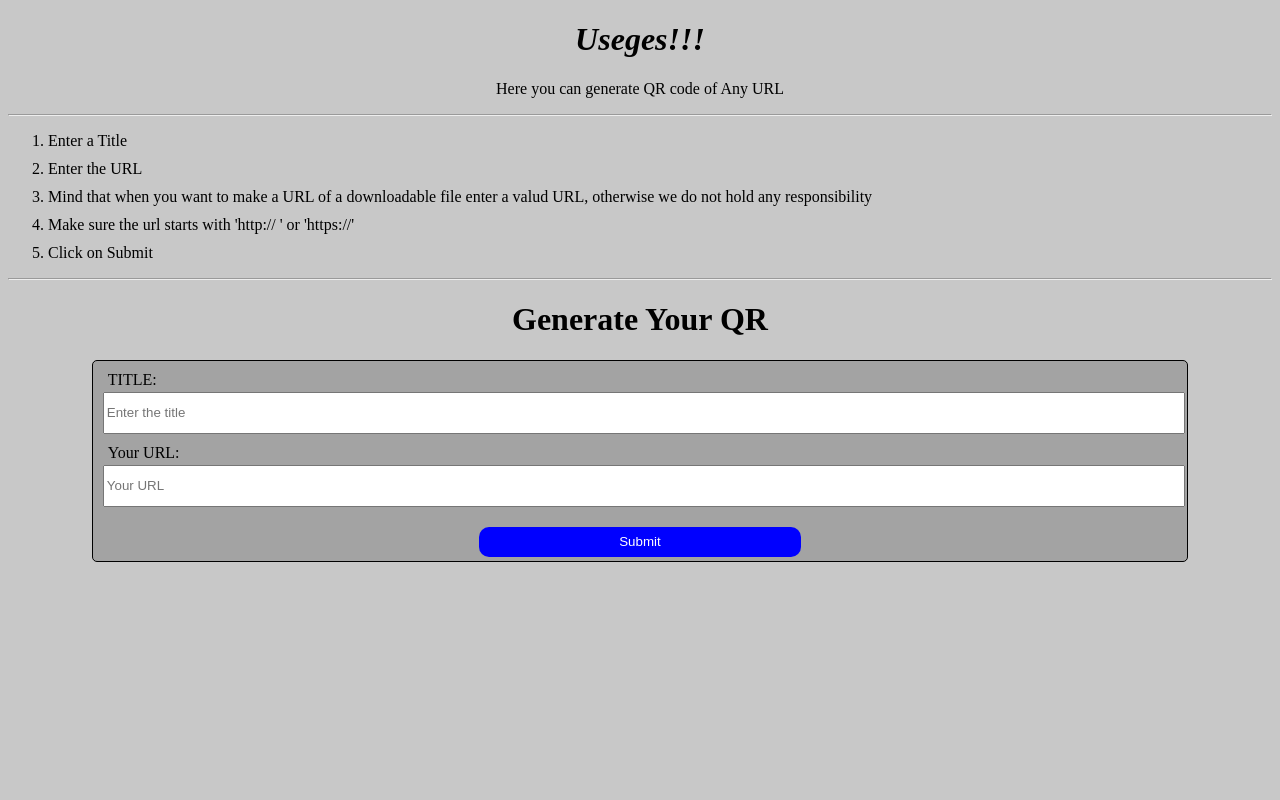
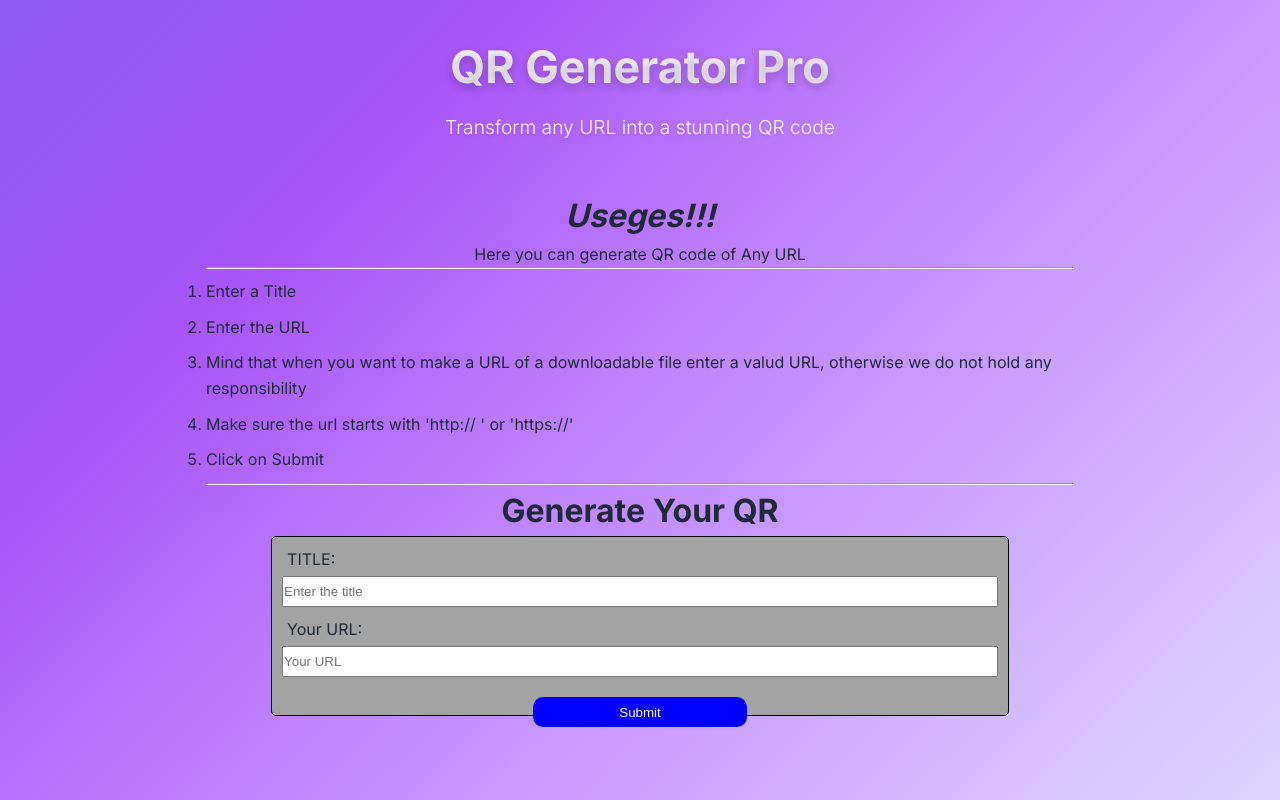
Before and after one commit to Salehin-07/QR-Generator-, a Django app: page / in a window 1280 px wide. Run offline with Django 5.2, Linux system fonts and the light colour scheme.

Commit message:
Update base.html

```diff
--- a/templates/base.html
+++ b/templates/base.html
@@ -1,13 +1,173 @@
 <!DOCTYPE html>
-
 <html lang="en">
 <head>
-	<meta charset="UTF-8">
-	<meta name="viewport" content="width=device-width, initial-scale=1.0">
-	{% block style %}{%  endblock%}
-	<title>QR GENARATOR URL</title>
+    <meta charset="UTF-8">
+    <meta name="viewport" content="width=device-width, initial-scale=1.0">
+    <link href="https://fonts.googleapis.com/css2?family=Inter:wght@300;400;500;600;700&display=swap" rel="stylesheet">
+    {% block style %}{% endblock %}
+    <title>{% block title %}QR Generator Pro{% endblock %}</title>
+    <style>
+        * {
+            margin: 0;
+            padding: 0;
+            box-sizing: border-box;
+        }
+
+        body {
+            font-family: 'Inter', -apple-system, BlinkMacSystemFont, 'Segoe UI', Roboto, sans-serif;
+            background: linear-gradient(135deg, #8b5cf6 0%, #a855f7 25%, #c084fc 50%, #ddd6fe 100%);
+            min-height: 100vh;
+            color: #1f2937;
+            line-height: 1.6;
+        }
+
+        .main-container {
+            max-width: 900px;
+            margin: 0 auto;
+            padding: 2rem 1rem;
+        }
+
+        .header {
+            text-align: center;
+            margin-bottom: 3rem;
+            color: white;
+        }
+
+        .header h1 {
+            font-size: 2.8rem;
+            font-weight: 700;
+            margin-bottom: 0.5rem;
+            text-shadow: 0 4px 8px rgba(0,0,0,0.2);
+            background: linear-gradient(45deg, #ffffff, #f3e8ff);
+            -webkit-background-clip: text;
+            -webkit-text-fill-color: transparent;
+            background-clip: text;
+        }
+
+        .header p {
+            font-size: 1.2rem;
+            opacity: 0.95;
+            font-weight: 300;
+            text-shadow: 0 2px 4px rgba(0,0,0,0.1);
+        }
+
+        .card {
+            background: rgba(255, 255, 255, 0.95);
+            backdrop-filter: blur(10px);
+            border: 1px solid rgba(255, 255, 255, 0.2);
+            border-radius: 20px;
+            box-shadow: 0 25px 50px rgba(139, 92, 246, 0.15);
+            overflow: hidden;
+            margin-bottom: 2rem;
+            transition: transform 0.3s ease, box-shadow 0.3s ease;
+        }
+
+        .card:hover {
+            transform: translateY(-2px);
+            box-shadow: 0 35px 60px rgba(139, 92, 246, 0.2);
+        }
+
+        /* Purple gradient button styles */
+        .btn-primary {
+            background: linear-gradient(135deg, #8b5cf6 0%, #7c3aed 100%);
+            color: white;
+            border: none;
+            padding: 1rem 2rem;
+            border-radius: 12px;
+            font-size: 1rem;
+            font-weight: 600;
+            cursor: pointer;
+            transition: all 0.3s ease;
+            text-transform: uppercase;
+            letter-spacing: 0.5px;
+            box-shadow: 0 10px 20px rgba(139, 92, 246, 0.3);
+        }
+
+        .btn-primary:hover {
+            transform: translateY(-2px);
+            box-shadow: 0 15px 30px rgba(139, 92, 246, 0.4);
+            background: linear-gradient(135deg, #7c3aed 0%, #6d28d9 100%);
+        }
+
+        .btn-primary:active {
+            transform: translateY(0);
+        }
+
+        .btn-secondary {
+            background: linear-gradient(135deg, #f3e8ff 0%, #e9d5ff 100%);
+            color: #6b21a8;
+            border: 2px solid #c084fc;
+            padding: 0.875rem 1.5rem;
+            border-radius: 12px;
+            font-weight: 600;
+            cursor: pointer;
+            transition: all 0.3s ease;
+            text-decoration: none;
+            display: inline-block;
+        }
+
+        .btn-secondary:hover {
+            background: linear-gradient(135deg, #e9d5ff 0%, #ddd6fe 100%);
+            transform: translateY(-1px);
+            box-shadow: 0 8px 16px rgba(139, 92, 246, 0.2);
+        }
+
+        /* Form styles */
+        .form-group {
+            margin-bottom: 1.5rem;
+        }
+
+        .form-label {
+            display: block;
+            font-weight: 600;
+            color: #4c1d95;
+            margin-bottom: 0.5rem;
+            font-size: 0.95rem;
+        }
+
+        .form-input {
+            width: 100%;
+            padding: 1rem 1.25rem;
+            border: 2px solid #e5e7eb;
+            border-radius: 12px;
+            font-size: 1rem;
+            transition: all 0.3s ease;
+            background: rgba(255, 255, 255, 0.9);
+        }
+
+        .form-input:focus {
+            outline: none;
+            border-color: #8b5cf6;
+            box-shadow: 0 0 0 4px rgba(139, 92, 246, 0.1);
+            background: white;
+        }
+
+        .form-input::placeholder {
+            color: #9ca3af;
+        }
+
+        @media (max-width: 768px) {
+            .main-container {
+                padding: 1rem;
+            }
+
+            .header h1 {
+                font-size: 2.2rem;
+            }
+
+            .header p {
+                font-size: 1rem;
+            }
+        }
+    </style>
 </head>
 <body>
-	{% block body %}{%  endblock%}
+    <div class="main-container">
+        <div class="header">
+            <h1>QR Generator Pro</h1>
+            <p>Transform any URL into a stunning QR code</p>
+        </div>
+        {% block body %}{% endblock %}
+    </div>
 </body>
 </html>
```
